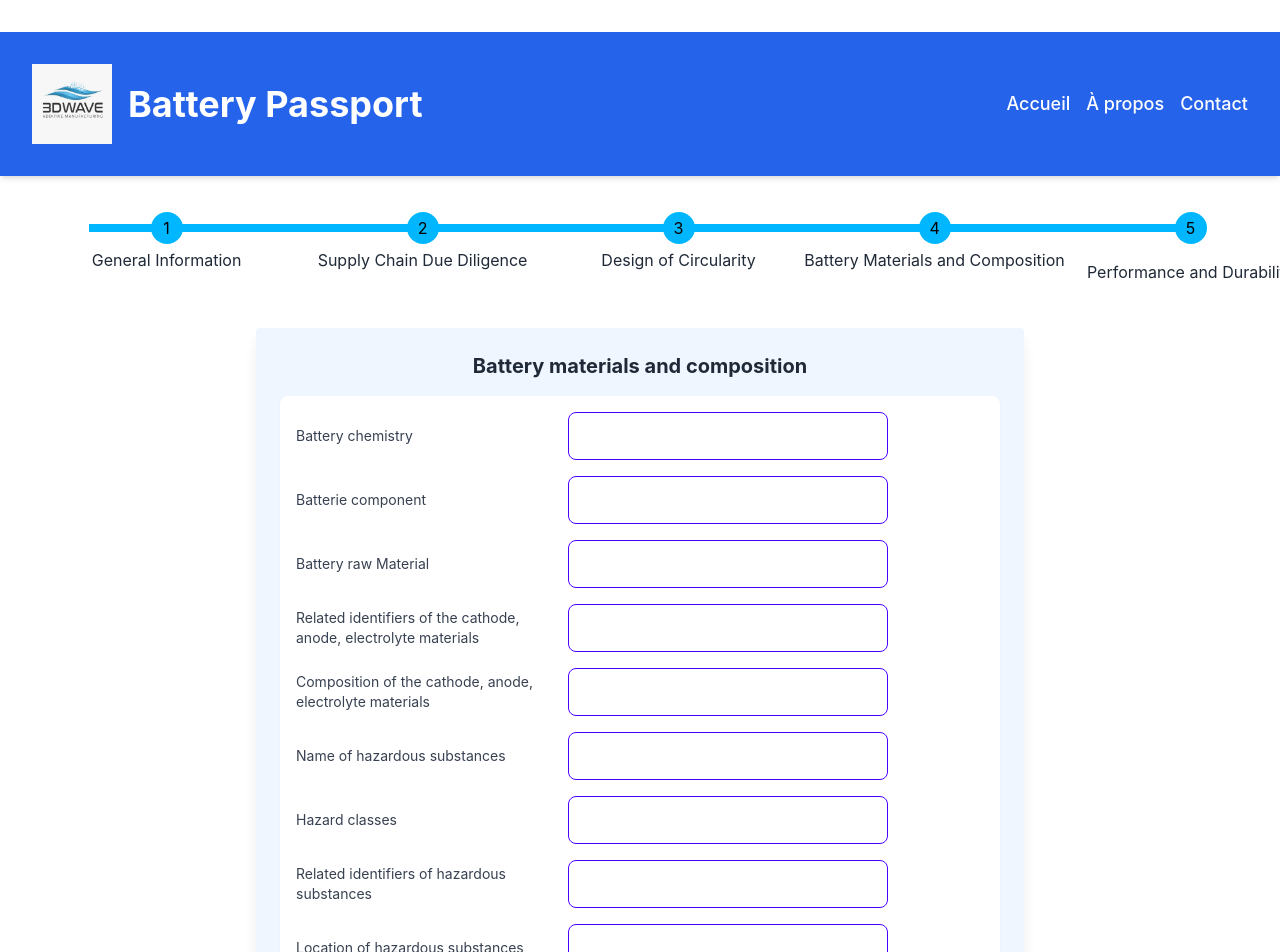
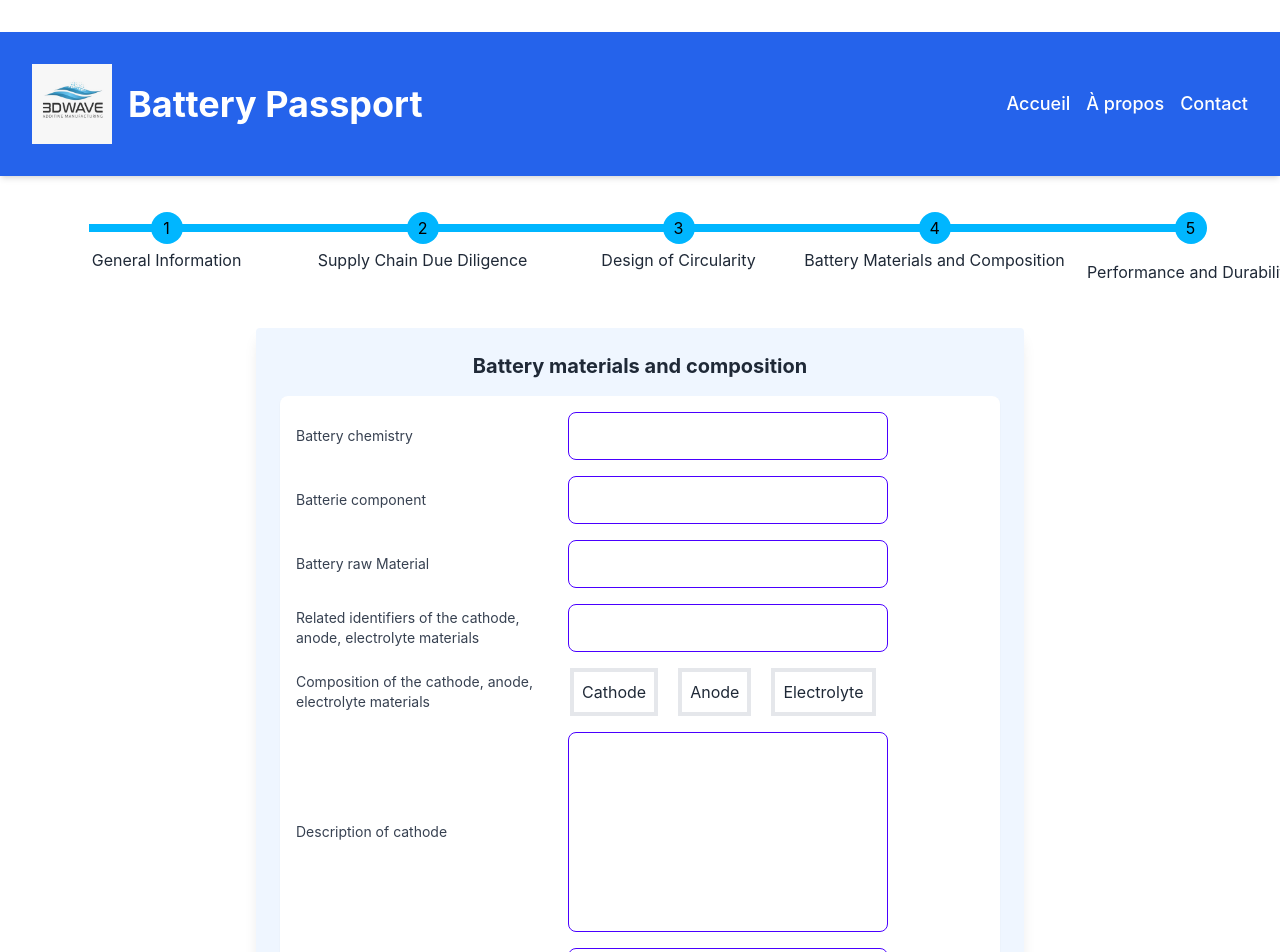
Before and after one commit to BacemJaza/BatteryForm, a React (Create React App) app in the folder battery-form/frontend/: page /batterymaterials in a window 1280 px wide. Shown: the top 952 px of the page. Built offline with nearby package versions, Linux system fonts and the light colour scheme; the HTML template or start-up script is replaced by a standard one.

Commit message:
update form

```diff
--- a/battery-form/frontend/src/components/formComponents/batterymaterials.js
+++ b/battery-form/frontend/src/components/formComponents/batterymaterials.js
@@ -16,6 +16,10 @@ function FormulaireBatteryMaterials() {
   const [locationOfHazardousSubstances, setLocationOfHazardousSubstances] = useState('');
   const [concentrationRangeOfHazardousSubstances, setConcentrationRangeOfHazardousSubstances] = useState('');
   const [impactOfSubstancesOnTheEnvironmentHumanHealthSafety, setImpactOfSubstancesOnTheEnvironmentHumanHealthSafety] = useState('');
+  const [cathodeDescription, setCathodeDescription] = useState("");
+  const [anodeDescription, setAnodeDescription] = useState("")
+  const [electrolyteDescription, setElectrolyteDescription] = useState("")
+  const [showDescription, setShowDescription] = useState("cathode")
 
   const navigate = useNavigate();
 
@@ -62,7 +66,19 @@ function FormulaireBatteryMaterials() {
   const handleImpactOfSubstancesOnTheEnvironmentHumanHealthSafetyChange = (event) => {
     setImpactOfSubstancesOnTheEnvironmentHumanHealthSafety(event.target.value);
   };
-
+  const handleShowDescription = (event)=>{
+    console.log(event.target.id)
+    setShowDescription(event.target.id)
+  }
+  const handleCathodeDescription = (event)=>{
+    setCathodeDescription(event.target.value)
+  }
+  const handleAnodeDescription = (event)=>{
+    setAnodeDescription(event.target.value)
+  }
+  const handleElectrolyteDescription = (event)=>{
+    setElectrolyteDescription(event.target.value)
+  }
   const handleSubmit = (event) => {
     event.preventDefault();
     console.log('Submitted:', {
@@ -151,15 +167,52 @@ function FormulaireBatteryMaterials() {
             </div>
             <div className="flex items-center space-x-4">
               <label htmlFor="compositionOfTheCathodeAnodeElectrolyteMaterials" className="text-sm text-gray-700 w-64">Composition of the cathode, anode, electrolyte materials</label>
-              <input
-                type="text"
-                id="compositionOfTheCathodeAnodeElectrolyteMaterials"
-                value={compositionOfTheCathodeAnodeElectrolyteMaterials}
-                onChange={handleCompositionOfTheCathodeAnodeElectrolyteMaterialsChange}
-                className="input input-bordered input-primary w-full max-w-xs"
-                required
-              />
+              <div className='flex gap-5 justify-center w-[45%]'>
+                <div className='border-4 p-2'><button type="button" id='cathode' onClick={handleShowDescription}>Cathode</button></div>
+                <div className='border-4 p-2'><button type="button" id='anode' onClick={handleShowDescription}>Anode</button></div>
+                <div className='border-4 p-2'><button type="button" id='electrolyte' onClick={handleShowDescription}>Electrolyte</button></div>
+              </div>
             </div>
+            {showDescription=="cathode"&&
+             <div className="flex items-center space-x-4">
+             <label className="text-sm text-gray-700 w-64">Description of {showDescription}</label>
+             <textarea
+               type="text"
+               id={`${showDescription}Description`}
+               value={cathodeDescription}
+               onChange={handleCathodeDescription}
+               className="input input-bordered input-primary w-full max-w-xs h-[200px] p-2 resize-none"
+               required
+             />
+           </div>
+            }
+            {showDescription=="anode"&&
+             <div className="flex items-center space-x-4">
+             <label className="text-sm text-gray-700 w-64">Description of {showDescription}</label>
+             <textarea
+               type="text"
+               id={`${showDescription}Description`}
+               value={anodeDescription}
+               onChange={handleAnodeDescription}
+               className="input input-bordered input-primary w-full max-w-xs h-[200px] p-2 resize-none"
+               required
+             />
+           </div>
+            }
+            {showDescription=="electrolyte"&&
+             <div className="flex items-center space-x-4">
+             <label className="text-sm text-gray-700 w-64">Description of {showDescription}</label>
+             <textarea
+               type="text"
+               id={`${showDescription}Description`}
+               value={electrolyteDescription}
+               onChange={handleElectrolyteDescription}
+               className="input input-bordered input-primary w-full max-w-xs h-[200px] p-2 resize-none"
+               required
+             />
+           </div>
+            }
+
             <div className="flex items-center space-x-4">
               <label htmlFor="nameOfHazardousSubstances" className="text-sm text-gray-700 w-64">Name of hazardous substances</label>
               <input
```
